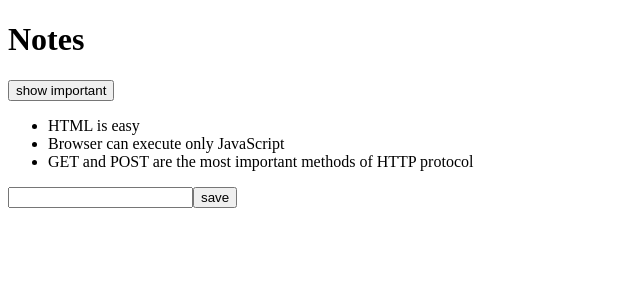
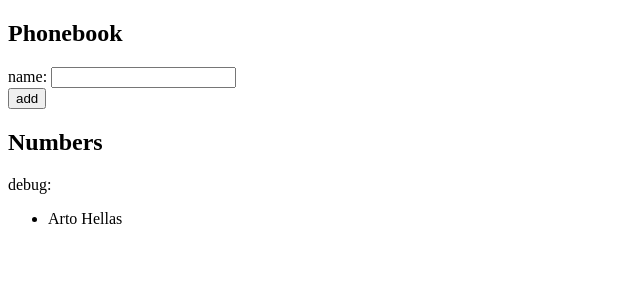
Before and after one commit to AliAlTaweel/part02, a React (Vite) app in the folder phonebook/: page / in a window 1280 px wide. Shown: the top 300 px of the page, without its empty margins (0-640 px from the left). Built offline with nearby package versions, Linux system fonts and the light colour scheme.

Commit message:
Start doing Ex2.8

```diff
--- a/phonebook/src/App.jsx
+++ b/phonebook/src/App.jsx
@@ -1,48 +1,45 @@
 import { useState } from "react";
-import Note from "./components/Note";
 
-const App = (props) => {
-  const [notes, setNotes] = useState(props.notes);
-  const [newNote, setNewNote] = useState("");
-  const [showAll, setShowAll] = useState(true);
+const App = () => {
+  const [persons, setPersons] = useState([{ name: "Arto Hellas" }]);
+  const [newName, setNewName] = useState("");
 
-  const addNote = (event) => {
+  const inputChange = (event) => {
+    setNewName(event.target.value);
+  };
+  const addName = (event) => {
     event.preventDefault();
-    const noteObject = {
-      content: newNote,
-      important: Math.random() < 0.5,
-      id: String(notes.length + 1),
+    const newPerson = {
+      name: newName,
     };
 
-    setNotes(notes.concat(noteObject));
-    setNewNote("");
+    if (persons.some((person) => person.name === newName)) {
+      alert(`${newName} is already added to phonebook`);
+      return;
+    }
+    setPersons(persons.concat(newPerson));
+    setNewName("");
   };
-  const handleNoteChange = (event) => {
-    console.log(event.target.value);
-    setNewNote(event.target.value);
-  };
-  const notesToShow = showAll
-    ? notes
-    : notes.filter(note => note.important === true);
-  console.log(notesToShow);
-  console.log(showAll);
+
+  console.log(persons);
   return (
     <div>
-      <h1>Notes</h1>
-      <div>
-        <button onClick={() => setShowAll(!showAll)}>
-          show {showAll ? 'important' : 'all' }
-        </button>
-      </div>
+      <h2>Phonebook</h2>
+      <form onSubmit={addName}>
+        <div>
+          name: <input value={newName} onChange={inputChange} />
+        </div>
+        <div>
+          <button type="submit">add</button>
+        </div>
+      </form>
+      <h2>Numbers</h2>
+      <div>debug: {newName}</div>
       <ul>
-        {notesToShow.map((note) => (
-          <Note key={note.id} note={note} />
+        {persons.map((person) => (
+          <li key={person.name}>{person.name}</li>
         ))}
       </ul>
-      <form onSubmit={addNote}>
-        <input value={newNote} onChange={handleNoteChange} />
-        <button type="submit">save</button>
-      </form>
     </div>
   );
 };
--- a/phonebook/src/main.jsx
+++ b/phonebook/src/main.jsx
@@ -1,25 +1,5 @@
-import ReactDOM from 'react-dom/client'
+import ReactDOM from "react-dom/client";
 
-import App from './App'
+import App from "./App";
 
-const notes = [
-  {
-    id: 1,
-    content: 'HTML is easy',
-    important: true
-  },
-  {
-    id: 2,
-    content: 'Browser can execute only JavaScript',
-    important: false
-  },
-  {
-    id: 3,
-    content: 'GET and POST are the most important methods of HTTP protocol',
-    important: true
-  }
-]
-
-ReactDOM.createRoot(document.getElementById('root')).render(
-  <App notes={notes} />
-)
+ReactDOM.createRoot(document.getElementById("root")).render(<App />);
```
